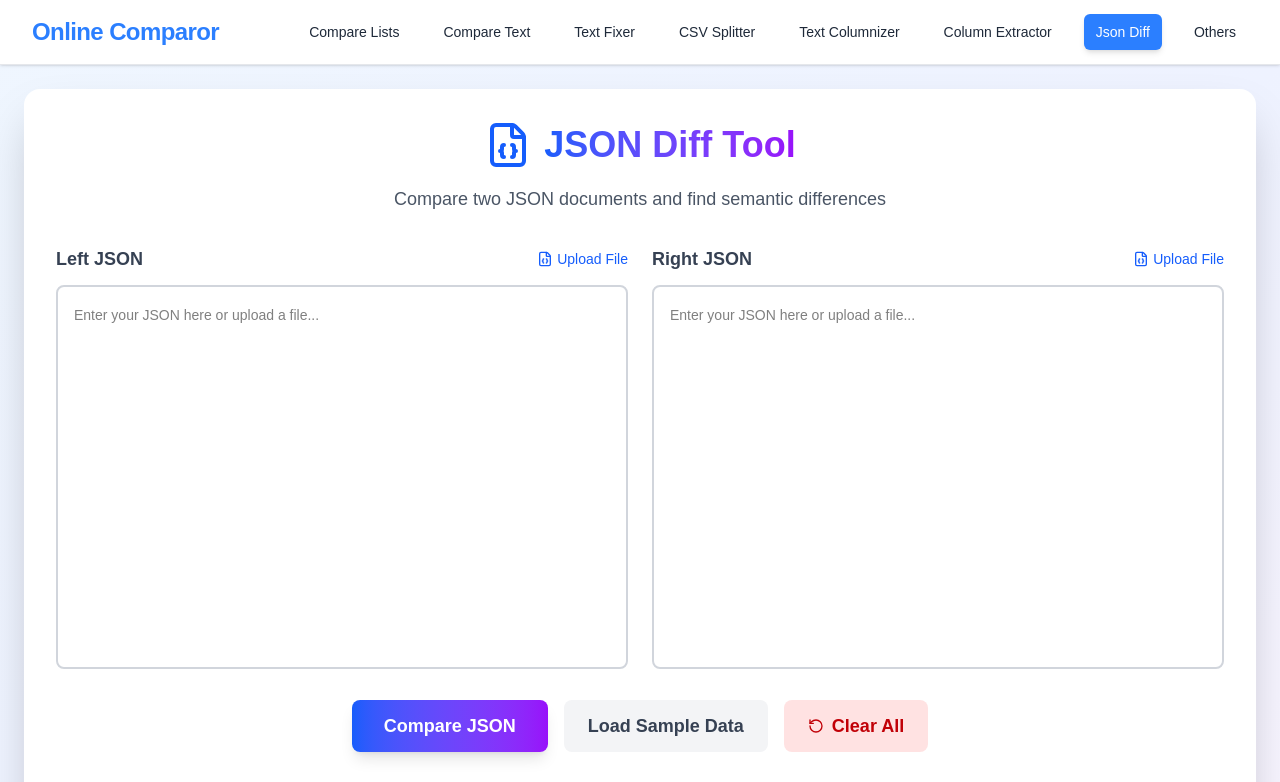
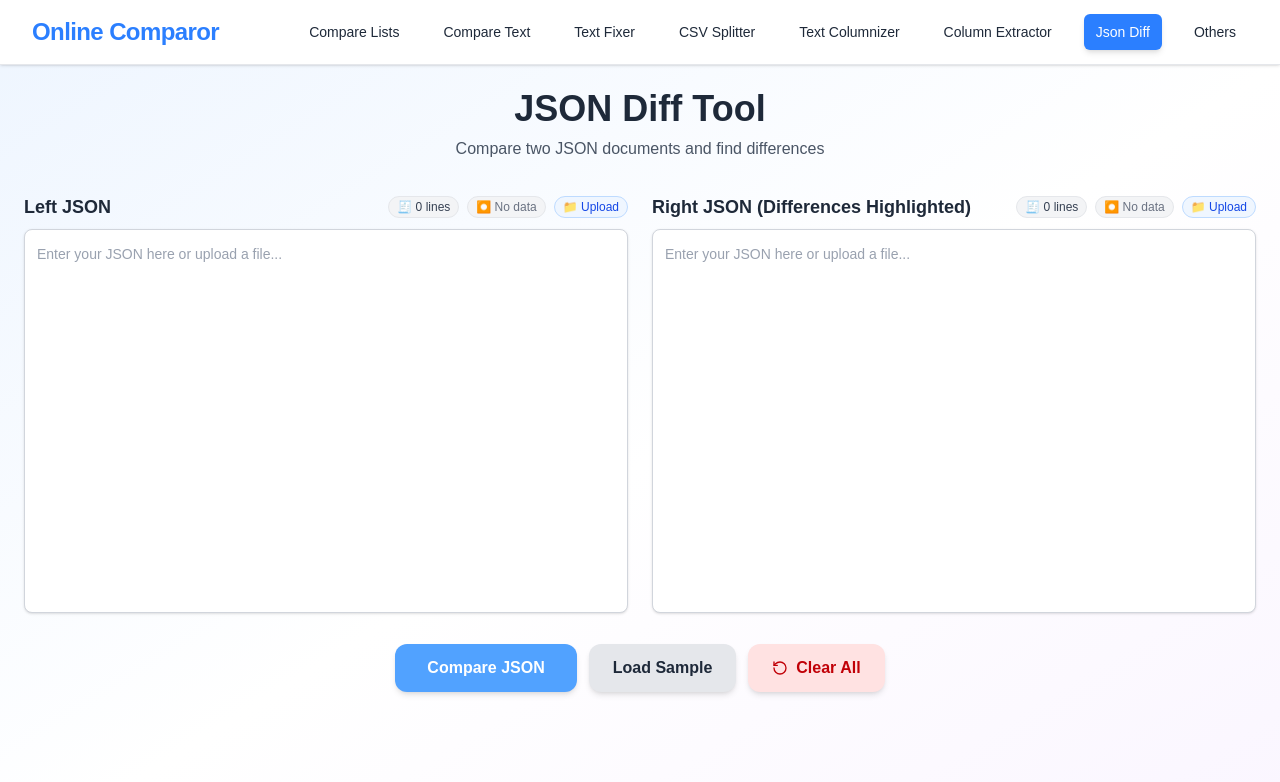
Before and after one commit to siddhupatil7345-dot/Comparor_MiniProject, a Next.js app: page /tools/json-diff in a window 1280 px wide. Shown: the top 782 px of the page. Built offline with nearby package versions, Linux system fonts and the light colour scheme.

Commit message:
code refactored json diff

```diff
--- a/app/components/JsonDiff.tsx
+++ b/app/components/JsonDiff.tsx
@@ -1,5 +1,5 @@
 import React, { useState } from 'react';
-import { AlertCircle, FileJson, RotateCcw } from 'lucide-react';
+import { AlertCircle, FileJson, RotateCcw, Edit3, Lock } from 'lucide-react';
 
 interface Difference {
   path: string;
@@ -17,6 +17,7 @@ const JSONDiff = () => {
   const [diffs, setDiffs] = useState<Difference[]>([]);
   const [isComparing, setIsComparing] = useState(false);
   const [showResults, setShowResults] = useState(false);
+  const [isLocked, setIsLocked] = useState(false);
 
   const sampleData = {
     left: JSON.stringify({
@@ -190,6 +191,7 @@ const JSONDiff = () => {
         const differences = compareJSON(left, right);
         setDiffs(differences);
         setShowResults(true);
+        setIsLocked(true);
       } catch (error) {
         console.error('Comparison error:', error);
       } finally {
@@ -205,12 +207,20 @@ const JSONDiff = () => {
     setRightError('');
     setDiffs([]);
     setShowResults(false);
+    setIsLocked(false);
+  };
+
+  const handleEdit = () => {
+    setIsLocked(false);
+    setShowResults(false);
+    setDiffs([]);
   };
 
   const loadSampleData = () => {
     setLeftJson(sampleData.left);
     setRightJson(sampleData.right);
     setShowResults(false);
+    setIsLocked(false);
   };
 
   const handleFileUpload = (e: React.ChangeEvent<HTMLInputElement>, side: 'left' | 'right') => {
@@ -231,43 +241,38 @@ const JSONDiff = () => {
     }
   };
 
-  const isLineHighlighted = (line: string, side: 'left' | 'right'): { highlighted: boolean; type: string } => {
-    for (const diff of diffs) {
-      const pathParts = diff.path.split(/[.\[\]]/).filter(Boolean);
+  const getHighlightedLines = (): Set<number> => {
+    if (!showResults || !isLocked || !rightJson) return new Set();
 
-      for (const part of pathParts) {
-        if (line.includes(`"${part}"`)) {
-          const value = side === 'left' ? diff.leftValue : diff.rightValue;
-          if (value !== undefined) {
-            const valueStr = JSON.stringify(value);
-            if (line.includes(valueStr)) {
-              return { highlighted: true, type: diff.type };
+    const highlightedLines = new Set<number>();
+    const lines = rightJson.split('\n');
+
+    diffs.forEach(diff => {
+      const rightValueStr = JSON.stringify(diff.rightValue);
+
+      lines.forEach((line, index) => {
+        // Check if this line contains the changed value
+        if (rightValueStr && line.includes(rightValueStr)) {
+          highlightedLines.add(index);
         }
-          }
-          return { highlighted: true, type: diff.type };
-        }
-      }
-    }
-    return { highlighted: false, type: '' };
+      });
+    });
+
+    return highlightedLines;
   };
 
-  const renderHighlightedJSON = (jsonText: string, side: 'left' | 'right') => {
-    if (!jsonText || !showResults) return null;
+  const renderHighlightedJSON = () => {
+    if (!rightJson || !showResults || !isLocked) return null;
 
-    const lines = jsonText.split('\n');
+    const lines = rightJson.split('\n');
+    const highlightedLines = getHighlightedLines();
 
+    // setRightJson('');
     return (
       <div className="absolute inset-0 pointer-events-none font-mono text-sm leading-6 whitespace-pre overflow-hidden">
         {lines.map((line, index) => {
-          const { highlighted, type } = isLineHighlighted(line, side);
-
-          const bgColor = highlighted
-            ? type === 'missing'
-              ? 'bg-green-200/60'
-              : type === 'type'
-              ? 'bg-green-300/70'
-              : 'bg-green-200/60'
-            : '';
+          const isHighlighted = highlightedLines.has(index);
+          const bgColor = isHighlighted ? 'bg-yellow-200' : '';
 
           return (
             <div key={index} className={`${bgColor} px-4 leading-6`}>
@@ -282,123 +287,243 @@ const JSONDiff = () => {
   const getDiffBorderColor = (type: string) => {
     switch (type) {
       case 'missing':
-        return 'border-green-500';
+        return 'border-red-500';
       case 'type':
-        return 'border-green-600';
+        return 'border-orange-500';
       case 'value':
-        return 'border-green-400';
+        return 'border-yellow-500';
       default:
         return 'border-gray-400';
     }
   };
 
+  const getDiffBgColor = (type: string) => {
+    switch (type) {
+      case 'missing':
+        return 'bg-red-50';
+      case 'type':
+        return 'bg-orange-50';
+      case 'value':
+        return 'bg-yellow-50';
+      default:
+        return 'bg-gray-50';
+    }
+  };
+
+  const getLeftLineCount = () => {
+    return leftJson.split('\n').filter(line => line.trim() !== '').length;
+  };
+
+  const getRightLineCount = () => {
+    return rightJson.split('\n').filter(line => line.trim() !== '').length;
+  };
+
+  const getLeftValidStatus = () => {
+    if (!leftJson.trim()) return { valid: null, message: '' };
+    const validation = validateJSON(leftJson);
+    return { valid: validation.valid, message: validation.error };
+  };
+
+  const getRightValidStatus = () => {
+    if (!rightJson.trim()) return { valid: null, message: '' };
+    const validation = validateJSON(rightJson);
+    return { valid: validation.valid, message: validation.error };
+  };
+
+  const leftValidStatus = getLeftValidStatus();
+  const rightValidStatus = getRightValidStatus();
+
   return (
-    <div className="min-h-screen bg-gradient-to-br from-blue-50 via-indigo-50 to-purple-50 p-6">
+    <div className="min-h-screen bg-gradient-to-br from-blue-50 via-white to-purple-50 p-6">
       <div className="max-w-7xl mx-auto">
-        <div className="bg-white rounded-2xl shadow-2xl p-8">
         <div className="text-center mb-8">
-            <div className="flex items-center justify-center gap-3 mb-4">
-              <FileJson className="w-12 h-12 text-blue-600" />
-              <h1 className="text-4xl font-bold bg-gradient-to-r from-blue-600 to-purple-600 bg-clip-text text-transparent">
-                JSON Diff Tool
-              </h1>
-            </div>
-            <p className="text-gray-600 text-lg">
-              Compare two JSON documents and find semantic differences
-            </p>
+          <h1 className="text-4xl font-bold text-gray-800 mb-2">JSON Diff Tool</h1>
+          <p className="text-gray-600">Compare two JSON documents and find differences</p>
         </div>
 
         <div className="grid grid-cols-1 lg:grid-cols-2 gap-6 mb-6">
-            <div>
-              <div className="flex items-center justify-between mb-3">
-                <label className="text-lg font-semibold text-gray-700">Left JSON</label>
-                <label className="cursor-pointer text-sm text-blue-600 hover:text-blue-700 flex items-center gap-1">
+          {/* Left JSON Input */}
+          <div className="flex flex-col space-y-2">
+            <div className="flex items-center justify-between">
+              <label className="text-lg font-semibold text-gray-800">
+                Left JSON
+                {isLocked && (
+                  <Lock className="inline-block w-4 h-4 ml-2 text-gray-500" />
+                )}
+              </label>
+
+              <div className="flex gap-2">
+                <span
+                  title="Total non-empty lines"
+                  className="px-2 py-0.5 text-xs font-medium bg-gray-100 text-gray-700 border border-gray-200 rounded-full transition-all duration-200 hover:bg-gray-200 hover:border-gray-300 hover:shadow-sm hover:scale-105 cursor-default"
+                >
+                  🧾 {getLeftLineCount()} {getLeftLineCount() === 1 ? 'line' : 'lines'}
+                </span>
+
+                <span
+                  title={leftValidStatus.message || "JSON validation status"}
+                  className={`px-2 py-0.5 text-xs font-medium border rounded-full transition-all duration-200 hover:shadow-sm hover:scale-105 cursor-default
+                    ${
+                      leftValidStatus.valid === null
+                        ? "bg-gray-100 text-gray-500 border-gray-200 hover:bg-gray-200 hover:border-gray-300"
+                        : leftValidStatus.valid
+                        ? "bg-green-50 text-green-700 border-green-200 hover:bg-green-100 hover:border-green-300"
+                        : "bg-red-100 text-red-700 border-red-200 hover:bg-red-200 hover:border-red-300"
+                    }`}
+                >
+                  {leftValidStatus.valid === null ? "⏺️ No data" : leftValidStatus.valid ? "✅ Valid JSON" : "❌ Invalid JSON"}
+                </span>
+
+                {!isLocked && (
+                  <label className="cursor-pointer px-2 py-0.5 text-xs font-medium bg-blue-50 text-blue-700 border border-blue-200 rounded-full transition-all duration-200 hover:bg-blue-100 hover:border-blue-300 hover:shadow-sm hover:scale-105 flex items-center gap-1">
                     <input
                       type="file"
                       accept=".json"
                       onChange={(e) => handleFileUpload(e, 'left')}
                       className="hidden"
                     />
-                  <FileJson className="w-4 h-4" />
-                  Upload File
+                    📁 Upload
                   </label>
+                )}
               </div>
-              <div className="relative">
-                {renderHighlightedJSON(leftJson, 'left')}
+            </div>
+
             <textarea
               value={leftJson}
               onChange={(e) => setLeftJson(e.target.value)}
               placeholder='Enter your JSON here or upload a file...'
-                  className="w-full h-96 p-4 border-2 border-gray-300 rounded-lg font-mono text-sm focus:border-blue-500 focus:ring-2 focus:ring-blue-200 transition-all resize-none text-black bg-transparent relative z-10"
+              disabled={isLocked}
+              className={`w-full h-96 p-3 border border-gray-300 rounded-lg resize-none focus:outline-none focus:ring-2 focus:ring-gray-400 text-sm text-black placeholder-gray-400 bg-white shadow-sm transition-all duration-200 hover:shadow-md font-mono ${
+                isLocked ? 'cursor-not-allowed opacity-90' : ''
+              }`}
               style={{ lineHeight: '1.5rem' }}
             />
-              </div>
             {leftError && (
-                <div className="mt-2 p-3 bg-red-50 border border-red-200 rounded-lg flex items-center gap-2 text-red-700">
-                  <AlertCircle className="w-5 h-5" />
-                  <span className="text-sm">{leftError}</span>
+              <div className="flex items-center gap-2 p-2 bg-red-50 border border-red-200 rounded-lg text-red-700 text-sm">
+                <AlertCircle className="w-4 h-4 flex-shrink-0" />
+                <span>{leftError}</span>
               </div>
             )}
           </div>
 
-            <div>
-              <div className="flex items-center justify-between mb-3">
-                <label className="text-lg font-semibold text-gray-700">Right JSON</label>
-                <label className="cursor-pointer text-sm text-blue-600 hover:text-blue-700 flex items-center gap-1">
+          {/* Right JSON Input */}
+          <div className="flex flex-col space-y-2">
+            <div className="flex items-center justify-between">
+              <label className="text-lg font-semibold text-gray-800">
+                Right JSON (Differences Highlighted)
+                {isLocked && (
+                  <Lock className="inline-block w-4 h-4 ml-2 text-gray-500" />
+                )}
+              </label>
+
+              <div className="flex gap-2">
+                <span
+                  title="Total non-empty lines"
+                  className="px-2 py-0.5 text-xs font-medium bg-gray-100 text-gray-700 border border-gray-200 rounded-full transition-all duration-200 hover:bg-gray-200 hover:border-gray-300 hover:shadow-sm hover:scale-105 cursor-default"
+                >
+                  🧾 {getRightLineCount()} {getRightLineCount() === 1 ? 'line' : 'lines'}
+                </span>
+
+                <span
+                  title={rightValidStatus.message || "JSON validation status"}
+                  className={`px-2 py-0.5 text-xs font-medium border rounded-full transition-all duration-200 hover:shadow-sm hover:scale-105 cursor-default
+                    ${
+                      rightValidStatus.valid === null
+                        ? "bg-gray-100 text-gray-500 border-gray-200 hover:bg-gray-200 hover:border-gray-300"
+                        : rightValidStatus.valid
+                        ? "bg-green-50 text-green-700 border-green-200 hover:bg-green-100 hover:border-green-300"
+                        : "bg-red-100 text-red-700 border-red-200 hover:bg-red-200 hover:border-red-300"
+                    }`}
+                >
+                  {rightValidStatus.valid === null ? "⏺️ No data" : rightValidStatus.valid ? "✅ Valid JSON" : "❌ Invalid JSON"}
+                </span>
+
+                {!isLocked && (
+                  <label className="cursor-pointer px-2 py-0.5 text-xs font-medium bg-blue-50 text-blue-700 border border-blue-200 rounded-full transition-all duration-200 hover:bg-blue-100 hover:border-blue-300 hover:shadow-sm hover:scale-105 flex items-center gap-1">
                     <input
                       type="file"
                       accept=".json"
                       onChange={(e) => handleFileUpload(e, 'right')}
                       className="hidden"
                     />
-                  <FileJson className="w-4 h-4" />
-                  Upload File
+                    📁 Upload
                   </label>
+                )}
               </div>
+            </div>
+
             <div className="relative">
-                {renderHighlightedJSON(rightJson, 'right')}
+              {renderHighlightedJSON()}
               <textarea
                 value={rightJson}
                 onChange={(e) => setRightJson(e.target.value)}
                 placeholder='Enter your JSON here or upload a file...'
-                  className="w-full h-96 p-4 border-2 border-gray-300 rounded-lg font-mono text-sm focus:border-blue-500 focus:ring-2 focus:ring-blue-200 transition-all resize-none text-black bg-transparent relative z-10"
+                disabled={isLocked}
+                className={`w-full h-96 p-3 border border-gray-300 rounded-lg resize-none focus:outline-none focus:ring-2 focus:ring-gray-400 text-sm text-black placeholder-gray-400 shadow-sm transition-all duration-200 hover:shadow-md font-mono relative z-10 ${
+                  isLocked ? 'cursor-not-allowed opacity-90 bg-transparent' : 'bg-white'
+                }`}
                 style={{ lineHeight: '1.5rem' }}
               />
             </div>
             {rightError && (
-                <div className="mt-2 p-3 bg-red-50 border border-red-200 rounded-lg flex items-center gap-2 text-red-700">
-                  <AlertCircle className="w-5 h-5" />
-                  <span className="text-sm">{rightError}</span>
+              <div className="flex items-center gap-2 p-2 bg-red-50 border border-red-200 rounded-lg text-red-700 text-sm">
+                <AlertCircle className="w-4 h-4 flex-shrink-0" />
+                <span>{rightError}</span>
               </div>
             )}
           </div>
         </div>
 
-          <div className="flex items-center justify-center gap-4">
+        {/* Action Buttons */}
+        <div className="text-center mb-10">
+          <div className="flex items-center justify-center gap-3">
+            {!isLocked ? (
+              <>
                 <button
                   onClick={handleCompare}
                   disabled={isComparing}
-              className="px-8 py-3 bg-gradient-to-r from-blue-600 to-purple-600 text-white text-lg font-semibold rounded-lg hover:from-blue-700 hover:to-purple-700 disabled:opacity-50 disabled:cursor-not-allowed transition-all shadow-lg hover:shadow-xl transform hover:-translate-y-0.5"
+                  className="bg-blue-400 hover:bg-blue-500 text-white font-semibold px-8 py-3 rounded-xl shadow-md transition-all duration-300 hover:scale-105 active:scale-95 disabled:opacity-50 disabled:cursor-not-allowed"
                 >
                   {isComparing ? 'Comparing...' : 'Compare JSON'}
                 </button>
                 <button
                   onClick={loadSampleData}
-              className="px-6 py-3 bg-gray-100 text-gray-700 text-lg font-semibold rounded-lg hover:bg-gray-200 transition-all"
+                  className="bg-gray-200 hover:bg-gray-300 text-gray-800 font-semibold px-6 py-3 rounded-xl shadow-md transition-all duration-300 hover:scale-105 active:scale-95"
                 >
-              Load Sample Data
+                  Load Sample
                 </button>
                 <button
                   onClick={handleReset}
-              className="px-6 py-3 bg-red-100 text-red-700 text-lg font-semibold rounded-lg hover:bg-red-200 transition-all flex items-center gap-2"
+                  className="bg-red-100 hover:bg-red-200 text-red-700 font-semibold px-6 py-3 rounded-xl shadow-md transition-all duration-300 hover:scale-105 active:scale-95 flex items-center gap-2"
                 >
                   <RotateCcw className="w-4 h-4" />
                   Clear All
                 </button>
+              </>
+            ) : (
+              <>
+                <button
+                  onClick={handleEdit}
+                  className="bg-green-400 hover:bg-green-500 text-white font-semibold px-8 py-3 rounded-xl shadow-md transition-all duration-300 hover:scale-105 active:scale-95 flex items-center gap-2"
+                >
+                  <Edit3 className="w-4 h-4" />
+                  Edit JSON
+                </button>
+                <button
+                  onClick={handleReset}
+                  className="bg-red-100 hover:bg-red-200 text-red-700 font-semibold px-6 py-3 rounded-xl shadow-md transition-all duration-300 hover:scale-105 active:scale-95 flex items-center gap-2"
+                >
+                  <RotateCcw className="w-4 h-4" />
+                  Clear All
+                </button>
+              </>
+            )}
+          </div>
         </div>
 
+        {/* Results Section */}
         {showResults && diffs.length === 0 && (
-            <div className="mt-8 p-6 bg-green-50 border-2 border-green-200 rounded-xl text-center">
+          <div className="rounded-2xl bg-white shadow-md p-6 border-t-4 border-green-500 text-center">
             <p className="text-xl font-semibold text-green-700">
               ✓ No differences found! The JSON objects are identical.
             </p>
@@ -406,30 +531,47 @@ const JSONDiff = () => {
         )}
 
         {showResults && diffs.length > 0 && (
-            <div className="mt-8">
-              <div className="bg-white text-black rounded-xl shadow-lg p-6 border-2 border-green-200">
-                <h3 className="text-2xl font-bold text-gray-800 mb-4">
-                  <span className="text-green-600">{diffs.length}</span> Difference{diffs.length !== 1 ? 's' : ''} Found
-                </h3>
-                <div className="space-y-3 max-h-96 overflow-y-auto">
+          <div className="rounded-2xl bg-white shadow-md p-4 border-t-4 border-blue-500 text-black">
+            <div className="flex items-center justify-between mb-3">
+              <div className="flex items-center gap-2">
+                <h3 className="text-lg font-semibold">Differences Found</h3>
+                <span
+                  title="Total differences detected"
+                  className="px-2 py-0.5 text-xs font-medium rounded-full border transition-all duration-200 cursor-default bg-red-100 text-red-700 border-red-200 hover:bg-red-200 hover:border-red-300 hover:shadow-sm hover:scale-105"
+                >
+                  {diffs.length} {diffs.length === 1 ? 'difference' : 'differences'}
+                </span>
+              </div>
+            </div>
+
+            <div className="max-h-96 overflow-y-auto space-y-3">
               {diffs.map((diff, index) => (
-                    <div key={index} className={`p-4 rounded-lg border-l-4 bg-green-50 ${getDiffBorderColor(diff.type)}`}>
-                      <div className="font-semibold text-gray-800 mb-1">
-                        Path: <span className="font-mono text-sm text-green-700">{diff.path}</span>
+                <div key={index} className={`p-3 rounded-lg border-l-4 ${getDiffBgColor(diff.type)} ${getDiffBorderColor(diff.type)}`}>
+                  <div className="flex items-center gap-2 mb-1">
+                    <span className={`px-2 py-0.5 text-xs font-semibold rounded ${
+                      diff.type === 'missing' ? 'bg-red-200 text-red-800' :
+                      diff.type === 'type' ? 'bg-orange-200 text-orange-800' :
+                      'bg-yellow-200 text-yellow-800'
+                    }`}>
+                      {diff.type.toUpperCase()}
+                    </span>
+                    <div className="font-semibold text-gray-800 text-sm">
+                      <span className="font-mono text-xs text-blue-700">{diff.path}</span>
                     </div>
-                      <div className="text-sm text-gray-600 mb-2">
+                  </div>
+                  <div className="text-xs text-gray-600 mb-2">
                     {diff.message}
                   </div>
-                      <div className="grid grid-cols-2 gap-4">
+                  <div className="grid grid-cols-2 gap-3">
                     <div>
                       <span className="text-xs font-semibold text-gray-500">Left Value:</span>
-                          <pre className="text-xs mt-1 bg-white p-2 rounded border border-gray-200">
+                      <pre className="text-xs mt-1 bg-white p-2 rounded border border-gray-200 overflow-x-auto">
                         {JSON.stringify(diff.leftValue, null, 2)}
                       </pre>
                     </div>
                     <div>
                       <span className="text-xs font-semibold text-gray-500">Right Value:</span>
-                          <pre className="text-xs mt-1 bg-white p-2 rounded border border-gray-200">
+                      <pre className="text-xs mt-1 bg-white p-2 rounded border border-gray-200 overflow-x-auto">
                         {JSON.stringify(diff.rightValue, null, 2)}
                       </pre>
                     </div>
@@ -438,39 +580,7 @@ const JSONDiff = () => {
               ))}
             </div>
           </div>
-            </div>
         )}
-
-          <div className="mt-8 p-6 bg-gradient-to-r from-blue-50 to-purple-50 rounded-lg border border-blue-200">
-            <h3 className="text-lg font-semibold text-gray-800 mb-3">Features</h3>
-            <ul className="grid grid-cols-1 md:grid-cols-2 gap-2 text-sm text-gray-700">
-              <li className="flex items-center gap-2">
-                <span className="w-2 h-2 bg-blue-600 rounded-full"></span>
-                Semantic comparison (not just text diff)
-              </li>
-              <li className="flex items-center gap-2">
-                <span className="w-2 h-2 bg-blue-600 rounded-full"></span>
-                Detects type mismatches
-              </li>
-              <li className="flex items-center gap-2">
-                <span className="w-2 h-2 bg-blue-600 rounded-full"></span>
-                Finds missing properties
-              </li>
-              <li className="flex items-center gap-2">
-                <span className="w-2 h-2 bg-blue-600 rounded-full"></span>
-                Array comparison
-              </li>
-              <li className="flex items-center gap-2">
-                <span className="w-2 h-2 bg-blue-600 rounded-full"></span>
-                File upload support
-              </li>
-              <li className="flex items-center gap-2">
-                <span className="w-2 h-2 bg-blue-600 rounded-full"></span>
-                Inline green highlighting
-              </li>
-            </ul>
-          </div>
-        </div>
       </div>
     </div>
   );
```
Lines whose indentation alone changed are shown as unchanged.
